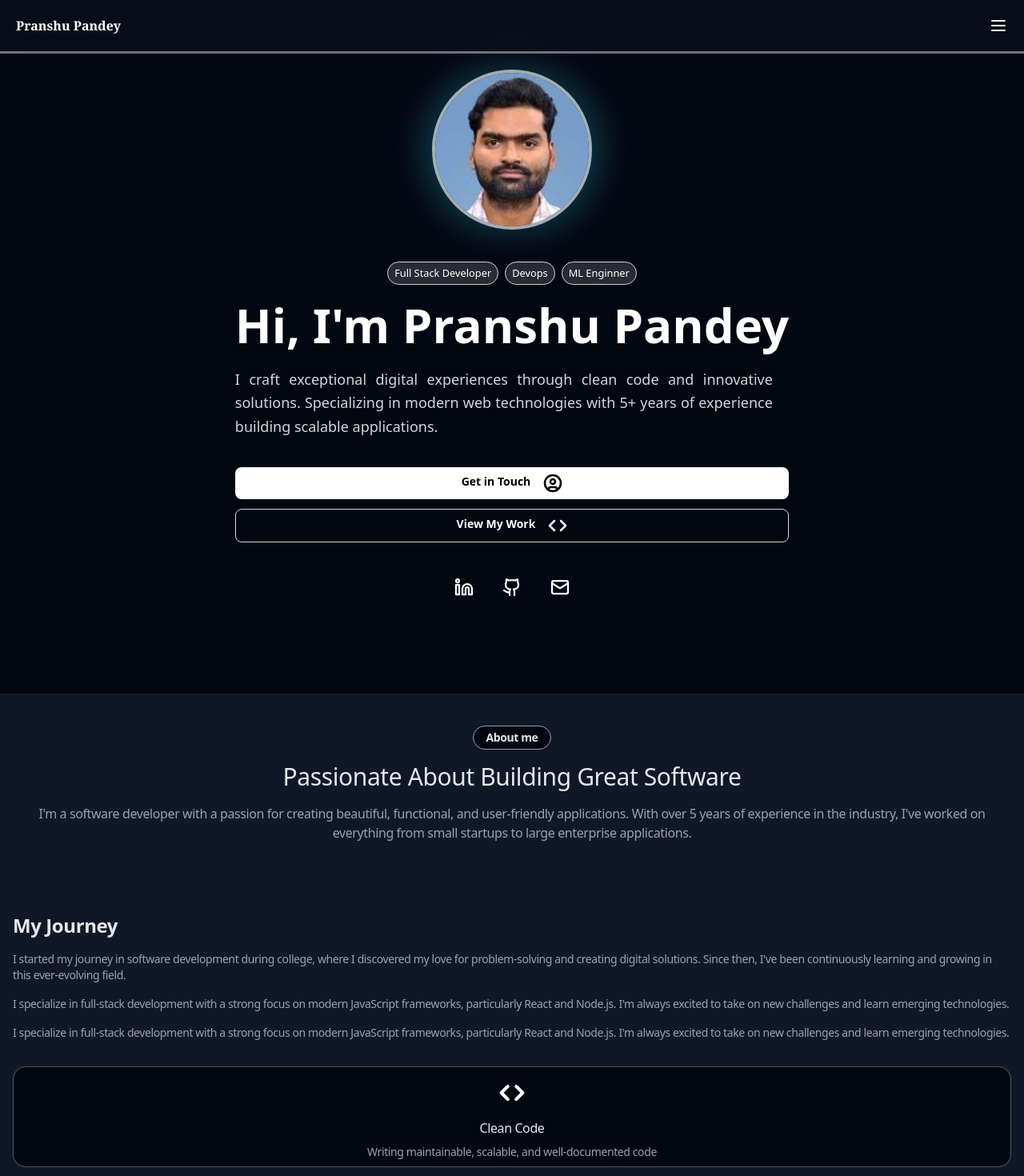
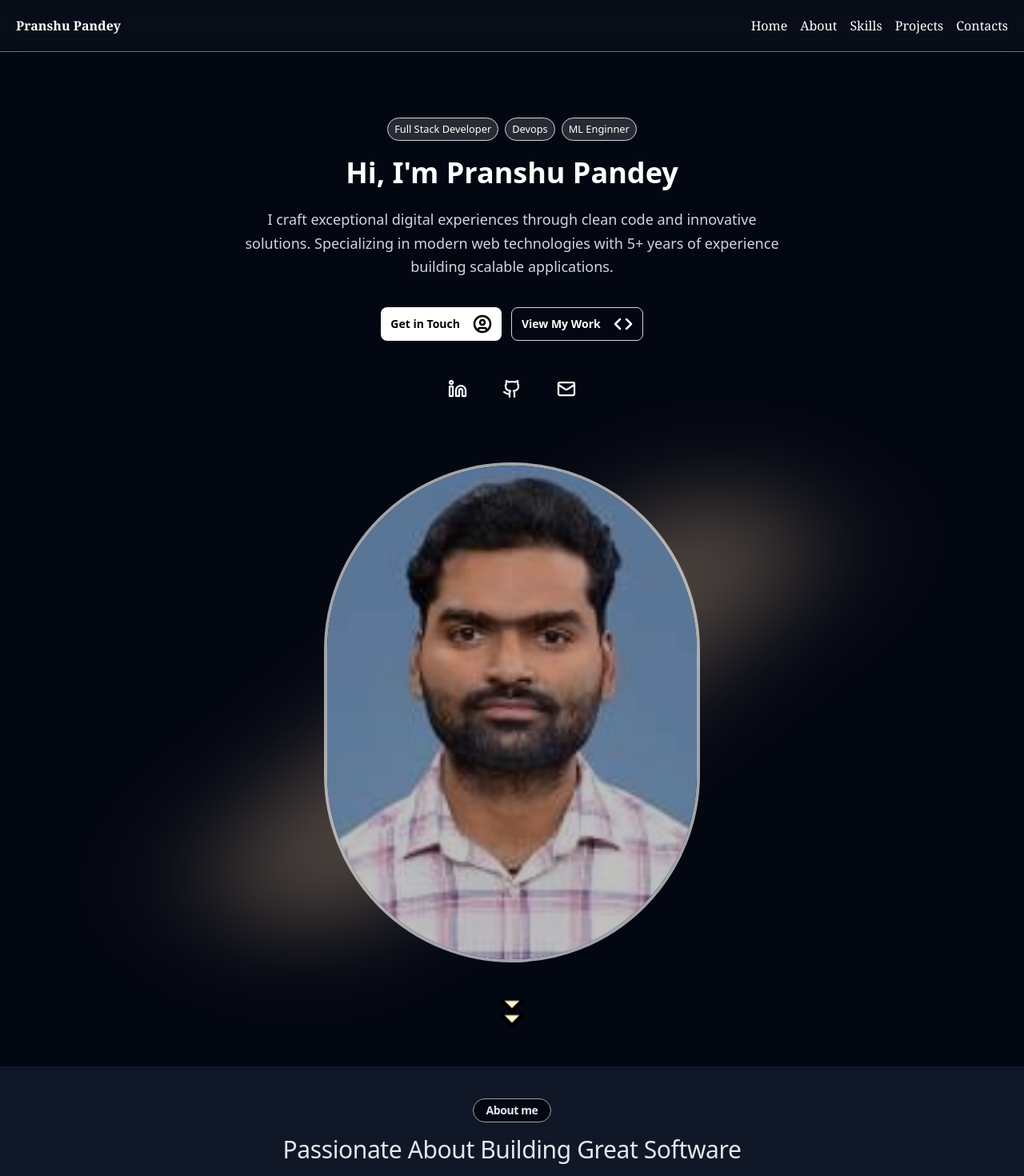
Before and after one commit to Pranshu142/Portfolio, a React (Vite) app in the folder client/: page / in a window 1280 px wide. Shown: the top 1470 px of the page at 80% size. Built offline with nearby package versions, Linux system fonts and the light colour scheme.

Commit message:
changed the header  display for small screens, make responsiveness for screen 640px and above

```diff
--- a/client/src/components/AboutMe.jsx
+++ b/client/src/components/AboutMe.jsx
@@ -24,7 +24,7 @@ const AboutMe = () => {
     },
   ];
   return (
-    <div className="text-white tracking-tight flex flex-col items-center gap-8 pb-5">
+    <div className="text-white tracking-tight flex flex-col items-center gap-8 pb-5 sm:px-10">
       <div className="flex flex-col items-center  justify-center gap-4 mt-10 text-center text-gray-400  ">
         <div className="px-4 py-1 border-1 rounded-2xl text-sm bg-gray-950 font-bold  ">
           <span className="text-gray-200">About me</span>
@@ -58,17 +58,17 @@ const AboutMe = () => {
           excited to take on new challenges and learn emerging technologies.
         </p>
       </div>
-      <div className="flex flex-col gap-6 items-start w-full">
+      <div className="grid grid-cols-1 gap-6 sm:grid-cols-2  w-full">
         {cardObj.map((val, idx) => (
           <div
             key={idx}
-            className="flex flex-col items-center gap-2 w-full border-1 border-white/30 px-3 text-center py-2 rounded-2xl bg-gray-950"
+            className="flex flex-col items-center gap-2 p-4 text-center border border-white/30 rounded-2xl bg-gray-950"
           >
-            <div className="p-2 hover:bg-gray-700 rounded-2xl transition-all ease-in-out duration-75">
+            <div className="p-2 rounded-2xl transition-all ease-in-out duration-75 hover:bg-gray-700">
               <val.icon size={32} className="stroke-3" />
             </div>
-            <div className = "text-gray-200">{val.title}</div>
-            <div className = "text-gray-400 text-sm">{val.description}</div>
+            <div className="text-gray-200">{val.title}</div>
+            <div className="text-gray-400 text-sm">{val.description}</div>
           </div>
         ))}
       </div>
--- a/client/src/components/Contacts.jsx
+++ b/client/src/components/Contacts.jsx
@@ -22,7 +22,7 @@ const Contacts = () => {
     },
   ];
   return (
-    <div className="flex flex-col items-center gap-8">
+    <div className="flex flex-col items-center gap-8 sm:px-10">
       <div className="flex flex-col items-center justify-center gap-4 mt-10 text-center text-gray-400">
         <div className="px-4 py-1 border-1 rounded-2xl text-sm bg-gray-950 font-bold">
           <span className="text-gray-200">Get in Touch</span>
--- a/client/src/components/FeaturedProjects.jsx
+++ b/client/src/components/FeaturedProjects.jsx
@@ -52,7 +52,7 @@ const FeaturedProjects = () => {
     },
   ];
   return (
-    <div className="flex flex-col items-center gap-8">
+    <div className="flex flex-col items-center gap-8 sm:px-10">
       <div className="flex flex-col items-center  justify-center gap-4 mt-10 text-center text-gray-400  ">
         <div className="px-4 py-1 border-1 rounded-2xl text-sm bg-gray-950 font-bold  ">
           <span className="text-gray-200">Featured Projects</span>
--- a/client/src/components/Footer.jsx
+++ b/client/src/components/Footer.jsx
@@ -2,7 +2,7 @@ import { Code, Linkedin, Github, Mail } from "lucide-react";
 
 const Footer = () => {
   return (
-    <div className=" p-5 text-gray-200 bg-zinc-600">
+    <div className=" p-5 text-gray-200 bg-zinc-600 sm:px-10">
       <div className="flex flex-col justify-center items-center gap-5 ">
         <div className="w-full space-y-5 border-b-3 border-gray-500">
           <div className="text-lg font-bold text-center">
--- a/client/src/components/Header.jsx
+++ b/client/src/components/Header.jsx
@@ -1,61 +1,86 @@
-import React from "react";
+import React, { useRef, useState, useEffect } from "react";
 import { Menu, X } from "lucide-react";
 import { useGSAP } from "@gsap/react";
 import gsap from "gsap";
 
 const Header = () => {
   const headerItems = ["Home", "About", "Skills", "Projects", "Contacts"];
-  const navRoutes = React.useRef(null);
-  const [isNavOpen, setIsNavOpen] = React.useState(false);
+  const navRoutes = useRef(null);
+  const [isNavOpen, setIsNavOpen] = useState(false);
 
-  // This hook now only controls the animation for the navigation links
   useGSAP(() => {
+    // Mobile only animation
+    if (window.innerWidth < 768) {
       if (isNavOpen) {
-      // Animate nav links IN
-      gsap.to(navRoutes.current, {
+        gsap.fromTo(
+          navRoutes.current,
+          { display: "none", opacity: 0, y: -20 },
+          {
             display: "flex",
             opacity: 1,
             y: 0,
             duration: 0.3,
             ease: "power2.inOut",
-      });
+          }
+        );
       } else {
-      // Animate nav links OUT
         gsap.to(navRoutes.current, {
           opacity: 0,
           y: -20,
           duration: 0.3,
           ease: "power2.inOut",
-        // Hide the element after the animation is complete for better performance
-        onComplete: () => {
-          gsap.set(navRoutes.current, { display: "none" });
-        },
+          onComplete: () => gsap.set(navRoutes.current, { display: "none" }),
         });
+      }
     }
   }, [isNavOpen]);
 
-  const togglePannel = () => {
-    setIsNavOpen((prev) => !prev);
+  useEffect(() => {
+    const handleResize = () => {
+      if (window.innerWidth >= 768) {
+        gsap.set(navRoutes.current, {
+          clearProps: "all", // saare inline styles remove karega (display, opacity, transform, etc.)
+        });
+      }
     };
 
+    window.addEventListener("resize", handleResize);
+
+    // Run once on mount
+    handleResize();
+
+    return () => window.removeEventListener("resize", handleResize);
+  }, []);
+
+  const togglePannel = () => setIsNavOpen((prev) => !prev);
+
   return (
-    <div className="w-full px-5 pt-5 text-white flex justify-between gap-2 items-center font-serif border-b-3 border-gray-500 pb-5 sticky top-0 bg-gray-800/20 bgagrey-950    backdrop-blur-lg z-20">
-      <div className="font-bold w-full">Pranshu Pandey</div>
+    <div className="w-full px-5 pt-5 text-white flex justify-between items-center font-serif border-b border-gray-500 pb-5 sticky top-0 bg-gray-800/20 backdrop-blur-lg z-20">
+      <div className="font-bold">Pranshu Pandey</div>
 
-      {/* This is the navigation menu that will be animated */}
+      {/* Navigation */}
       <div
-        className="hidden absolute top-full right-5 mt-2 bg-gray-900 p-5 rounded-lg shadow-lg gap-4 flex-col opacity-0"
         ref={navRoutes}
+        className="hidden md:flex flex-col md:flex-row gap-4 absolute md:static top-full right-5 mt-2 md:mt-0 p-5 md:p-0 rounded-lg md:rounded-none shadow-lg md:shadow-none bg-gray-800/90 md:bg-transparent"
       >
         {headerItems.map((val, idx) => (
-          <div key={idx} className="cursor-pointer w-full hover:text-gray-300">
+          <a
+            key={idx}
+            href={`#${val.toLowerCase()}`}
+            className="cursor-pointer w-full hover:text-gray-300"
+          >
             {val}
-          </div>
+          </a>
         ))}
       </div>
 
-      {/* Toggle button - This component doesn't need to be animated */}
-      <div className="z-20 cursor-pointer" onClick={togglePannel}>
+      {/* Toggle Button */}
+      <div
+        className="z-20 cursor-pointer md:hidden"
+        onClick={togglePannel}
+        aria-expanded={isNavOpen}
+        aria-controls="nav-menu"
+      >
         {isNavOpen ? <X /> : <Menu />}
       </div>
     </div>
--- a/client/src/components/Hero.jsx
+++ b/client/src/components/Hero.jsx
@@ -13,7 +13,7 @@ import {
 // A reusable Button component for consistency
 const Button = ({ href, children, variant = "primary" }) => {
   const baseClasses =
-    "px-3 py-2 rounded-lg text-sm transition-colors flex justify-center font-bold gap-4";
+    "px-3 py-2 rounded-lg text-sm transition-colors flex justify-center items-center font-bold gap-4";
   const variants = {
     primary: "bg-white text-black hover:bg-white/30",
     secondary: "border border-gray-300 hover:bg-gray-100/15",
@@ -48,20 +48,11 @@ const Hero = ({ badges = [] }) => {
   return (
     <div
       ref={container}
-      className="mt-y-[10%] flex flex-col w-full justify-between gap-10 items-center"
+      className="mt-[10%]  sm:mt-[4%] flex flex-col w-full justify-between gap-10 items-center sm:px-10"
     >
       {/*  below is hero dev image container */}
-      <div className="relative flex justify-center w-full items-center">
-        <div className="rounded-full border-4 w-50 h-50 border-gray-200/70 overflow-hidden z-10 ">
-          <img
-            src="/Pranshu_Photo.jpg"
-            className=" h-full w-full object-cover object-top  brightness-75 saturate-150 sepia-[1.22rem]"
-            alt="Pranshu Pandey"
-          />
-        </div>
-        <div className="absolute border-3 border-white bg-cyan-400/60  h-47 animate-pulse w-52 rounded-full blur-xl [20%]"></div>
-      </div>
-      <div className="flex flex-col text-white items-center justify-between gap-5">
+
+      <div className="flex flex-col text-white items-center justify-between gap-5 sm:px-5 sm:py-3">
         {/* REMOVED the opacity-0 and translate-y-10 classes from here */}
         <div className="flex flex-wrap justify-center gap-2">
           {badges.map((val, idx) => (
@@ -75,39 +66,53 @@ const Hero = ({ badges = [] }) => {
         </div>
 
         <div className="space-y-6 hero-animate text-center">
-          <h1 className="text-6xl font-bold">Hi, I&apos;m Pranshu Pandey</h1>
-          <p className="text-lg leading-relaxed text-gray-300 max-w-2xl text-justify">
+          <h1 className="text-6xl sm:text-4xl sm:font-semibold font-bold">
+            Hi, I&apos;m Pranshu Pandey
+          </h1>
+          <p className="text-lg sm:text-md leading-relaxed text-gray-300 max-w-2xl text-center">
             I craft exceptional digital experiences through clean code and
             innovative solutions. Specializing in modern web technologies with
             5+ years of experience building scalable applications.
           </p>
         </div>
-        <div className="flex flex-col gap-3  pt-4 hero-animate w-full">
+        <div className="flex flex-col sm:flex-row gap-3  pt-4 hero-animate w-full sm:w-auto">
           <Button href="#contact">
-            Get in Touch
+            <span>Get in Touch</span>
             <CircleUser strokeWidth={2.55} />
           </Button>
           <Button href="#projects" variant="secondary">
-            View My Work
+            <span>View My Work</span>
             <Code strokeWidth={2.545} />
           </Button>
         </div>
         <div className="flex gap-5 items-center justify-center my-4 w-full">
-          <div className="p-2 hover:bg-gray-600/30 rounded-lg cursor-pointer">
+          <div className="p-3 hover:bg-gray-600/30 rounded-lg cursor-pointer transition-colors duration-150 ease-linear">
             <Linkedin strokeWidth={2.25} size={24} />
           </div>
-          <div className="p-2 hover:bg-gray-600/30 rounded-lg cursor-pointer">
+          <div className="p-3 hover:bg-gray-600/30 rounded-lg cursor-pointer transition-colors duration-150 ease-linear">
             <Github strokeWidth={2.25} size={24} />
           </div>
-          <div className="p-2 hover:bg-gray-600/30 rounded-lg cursor-pointer">
+          <div className="p-3 hover:bg-gray-600/30 rounded-lg cursor-pointer transition-colors duration-150 ease-linear">
             <Mail strokeWidth={2.25} size={24} />
           </div>
         </div>
-
-        <div className="items-center justify-center mt-2 w-full hidden">
-          <div className="animate-bounce">
-            <ChevronsDown className="stroke-[0.15rem] text-lg" size={32} />
-          </div>
+      </div>
+      <div className="relative flex justify-center w-full items-center">
+        <div className="rounded-full border-4 w-50 h-50 sm:w-2/5 sm:h-2/5 border-gray-200/70 overflow-hidden z-10 ">
+          <img
+            src="/Pranshu_Photo.jpg"
+            className=" h-full w-full object-cover object-top  brightness-75"
+            alt="Pranshu Pandey"
+          />
+        </div>
+        <div className="absolute bg-orange-200/30 sm:w-2/3 sm:h-1/3 sm:-rotate-[50deg] sm:skew-12  h-47 sm:animate-none sm:blur-3xl animate-pulse w-52 rounded-full blur-xl [20%]"></div>
+      </div>
+      <div className="items-center justify-center mt-2  hidden sm:flex cursor-pointer">
+        <div className="animate-bounce">
+          <ChevronsDown
+            className="stroke-[0.76 rem] fill-amber-100 "
+            size={62}
+          />
         </div>
       </div>
     </div>
--- a/client/src/components/Skills.jsx
+++ b/client/src/components/Skills.jsx
@@ -55,7 +55,7 @@ const Skills = () => {
     "Webpack",
   ];
   return (
-    <div className="text-white tracking-tight flex flex-col items-center gap-8 pb-5">
+    <div className="text-white tracking-tight flex flex-col items-center gap-8 pb-5 sm:px-10">
       <div className="flex flex-col items-center  justify-center gap-4 mt-10 text-center text-gray-400  ">
         <div className="px-4 py-1 border-1 rounded-2xl text-sm bg-gray-950 font-bold  ">
           <span className="text-gray-200">Skills and Technologies</span>
```
Lines whose indentation alone changed are shown as unchanged.
